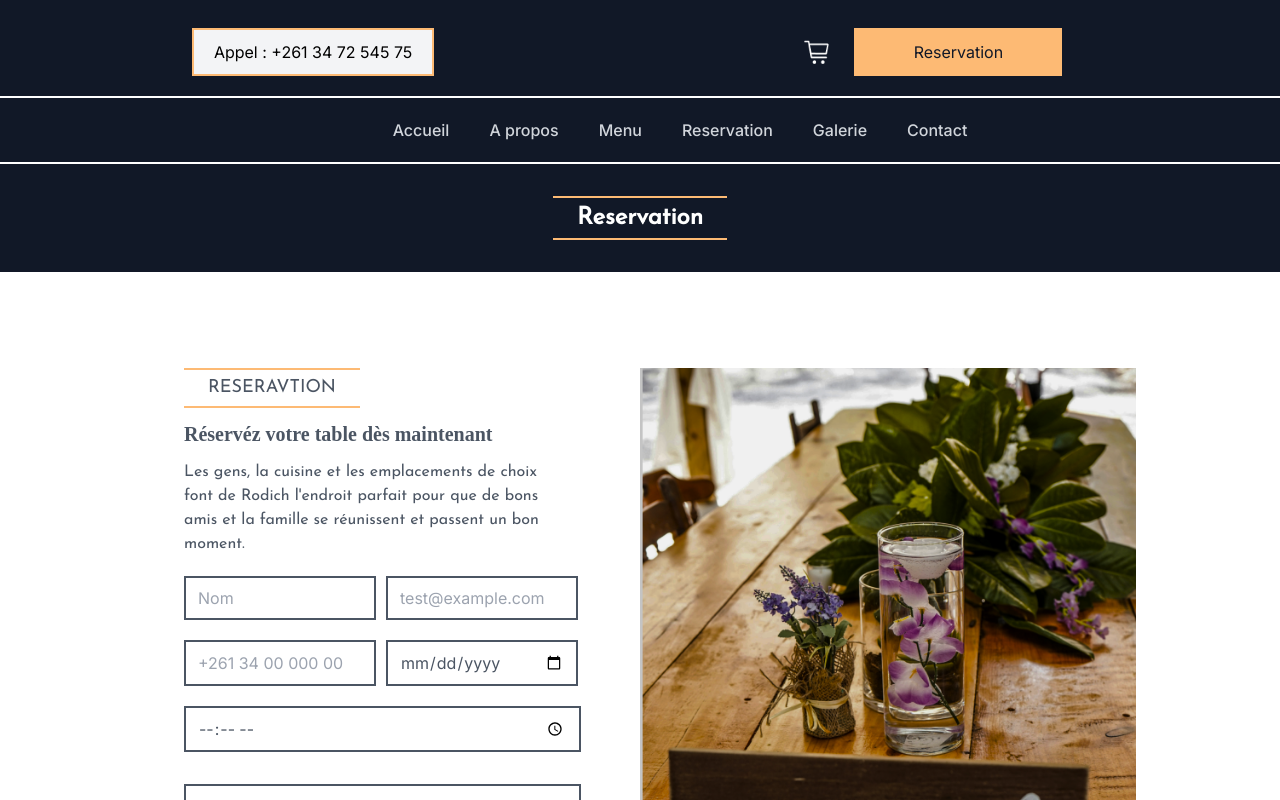
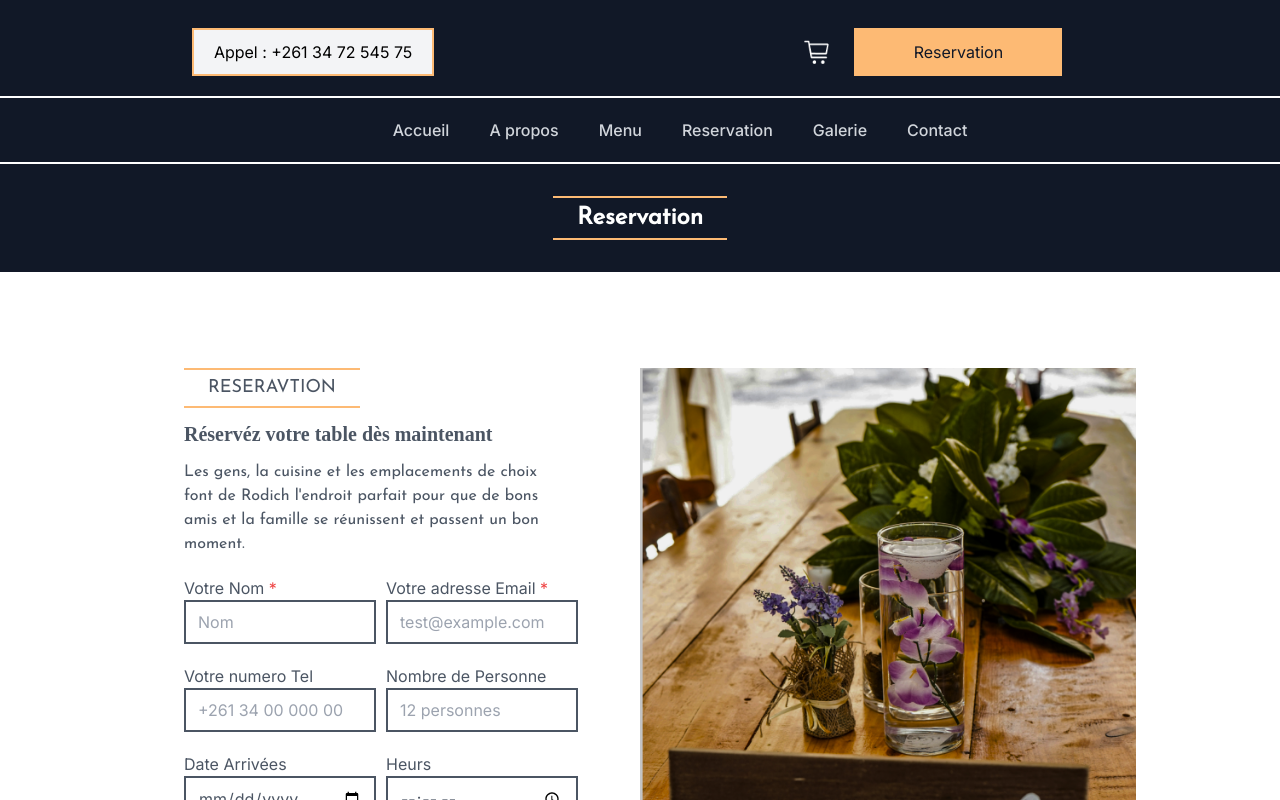
Before and after one commit to alphatowestphalen/siteNextJs, a Next.js app: page /reservation in a window 1280 px wide. Shown: the top 800 px of the page. Built offline with nearby package versions, Linux system fonts and the light colour scheme.

Commit message:
feat: Add form personne

```diff
--- a/app/reservation/page.tsx
+++ b/app/reservation/page.tsx
@@ -11,6 +11,7 @@ const PageReservation = () => {
   const [dateReservation, setDateReservation] = useState("");
   const [hourse, setHourse] = useState("");
   const [message, setMessage] = useState("");
+  const [personnes, setPersonnes] = useState("");
 
   const handleSendEmail = async () => {
     const serviceID = "service_latable";
@@ -73,6 +74,10 @@ const PageReservation = () => {
                     {`Les gens, la cuisine et les emplacements de choix font de Rodich l'endroit parfait pour que de bons amis et la famille se réunissent et passent un bon moment.`}
                   </p>
                   <div className="grid pb-8 md:grid-cols-2 gap-5">
+                    <div>
+                      <label htmlFor="">
+                        Votre Nom <span className="text-red-500">*</span>
+                      </label>
                       <input
                         type="text"
                         value={name}
@@ -82,6 +87,11 @@ const PageReservation = () => {
                         placeholder="Nom"
                         className="w-full md:w-48  border-2 text-gray-600 border-gray-600 px-3 focus:ring-indigo-200 text-base outline-none py-1  leading-8 transition-colors duration-200 ease-in-out"
                       />
+                    </div>
+                    <div>
+                      <label htmlFor="">
+                        Votre adresse Email <span className="text-red-500">*</span>
+                      </label>
                       <input
                         type="email"
                         value={email}
@@ -91,6 +101,9 @@ const PageReservation = () => {
                         placeholder="test@example.com"
                         className="w-full md:w-48 bg-transparent border-2 text-gray-600 border-gray-600 px-3 focus:ring-indigo-200 text-base outline-none py-1  leading-8 transition-colors duration-200 ease-in-out"
                       />
+                    </div>
+                    <div>
+                      <label htmlFor="">Votre numero Tel </label>
                       <input
                         type="Telephone"
                         value={number}
@@ -100,6 +113,21 @@ const PageReservation = () => {
                         placeholder="+261 34 00 000 00 "
                         className="w-full md:w-48 bg-transparent border-2 text-gray-600 border-gray-600 px-3 focus:ring-indigo-200 text-base outline-none py-1  leading-8 transition-colors duration-200 ease-in-out"
                       />
+                    </div>
+                    <div>
+                      <label htmlFor="number">Nombre de  Personne </label>
+                      <input
+                        type="text"
+                        value={personnes}
+                        onChange={(e) => setPersonnes(e.target.value)}
+                        id="footer-field"
+                        name="personnes"
+                        placeholder="12 personnes "
+                        className="w-full md:w-48 bg-transparent border-2 text-gray-600 border-gray-600 px-3 focus:ring-indigo-200 text-base outline-none py-1  leading-8 transition-colors duration-200 ease-in-out"
+                      />
+                    </div>
+                    <div>
+                      <label htmlFor="">Date Arrivées</label>
                       <input
                         type="date"
                         value={dateReservation}
@@ -109,6 +137,9 @@ const PageReservation = () => {
                         placeholder="11/11/2024"
                         className="w-full md:w-48 bg-transparent border-2 text-gray-600 border-gray-600 px-3 focus:ring-indigo-200 text-base outline-none py-1  leading-8 transition-colors duration-200 ease-in-out"
                       />
+                    </div>
+                    <div>
+                      <label htmlFor="">Heurs</label>
                       <input
                         type="time"
                         value={hourse}
@@ -116,16 +147,16 @@ const PageReservation = () => {
                         id="footer-field"
                         name="hourse"
                         placeholder="12:00"
-                      className="w-full md:w-[397px] bg-transparent border-2 text-gray-600 border-gray-600 px-3 focus:ring-indigo-200 text-base outline-none py-1  leading-8 transition-colors duration-200 ease-in-out"
+                        className="w-full md:w-48 bg-transparent border-2 text-gray-600 border-gray-600 px-3 focus:ring-indigo-200 text-base outline-none py-1  leading-8 transition-colors duration-200 ease-in-out"
                       />
+                    </div>
                   </div>
                   <textarea
                     value={message}
                     onChange={(e) => setMessage(e.target.value)}
                     className="w-full mb-6  md:w-[397px] bg-transparent border-2 text-gray-600 border-gray-600 px-3 focus:ring-indigo-200 text-base outline-none py-1   leading-8 transition-colors duration-200 ease-in-out"
                     name="message"
-                  >
-                  </textarea>
+                  ></textarea>
                   <button
                     type="submit"
                     style={{ fontFamily: "Josefin_Sans" }}
```
Lines whose indentation alone changed are shown as unchanged.
